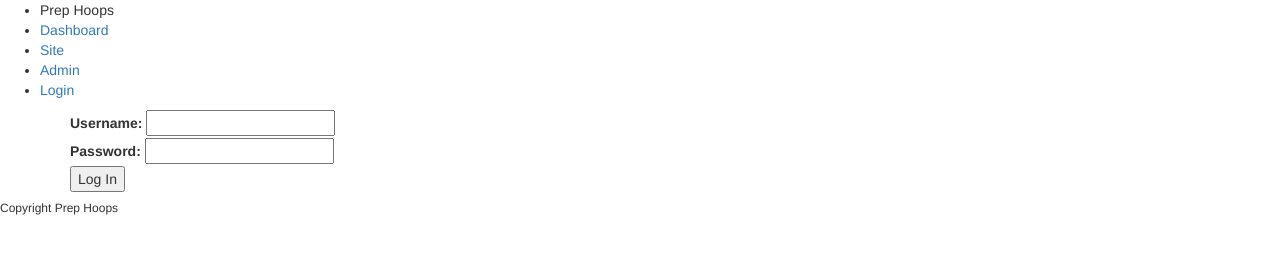
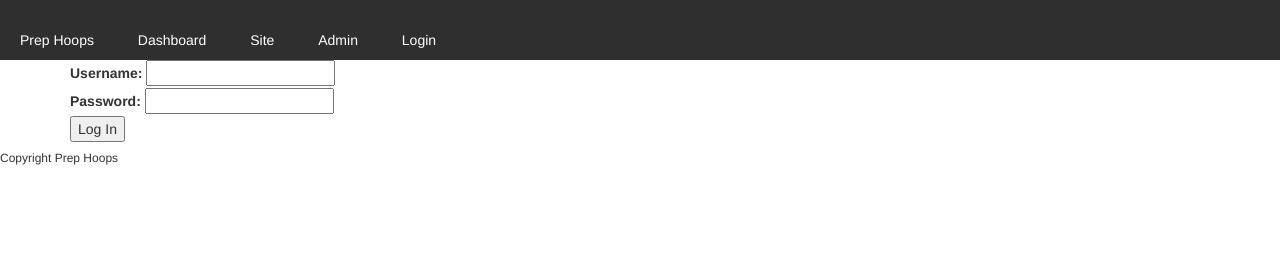
Before and after one commit to JRKeck/prep_hoops_group_client_proj, a website: page client/views/index.html in a window 1280 px wide. Drawn offline with nearby package versions, Linux system fonts and the light colour scheme; files that its build step writes are made by us from their sources; files whose address does not match are found by name.

Commit message:
Add header styles

```diff
--- a/client/styles/header.scss
+++ b/client/styles/header.scss
@@ -1 +1,23 @@
 /* header.scss */
+header {
+  background-color: $color-dk-gray;
+  color: $color-white;
+  a {
+    color: $color-white;
+    &:hover{
+      color: $color-accent;
+      text-decoration: none;
+    }
+  }
+  nav {
+    ul {
+      list-style: none;
+      margin: 0;
+      padding: 0;
+      li {
+        display: inline-block;
+        padding: 30px 20px 10px;
+      }
+    }
+  }
+}
--- a/client/styles/layout.scss
+++ b/client/styles/layout.scss
@@ -4,6 +4,10 @@ html,
 body {
   padding: 0;
   margin: 0;
+}
+
+a {
+  color: $color-accent;
 }
 
 #goToAdmin, #dashboardBanner {
```
Also changed, not shown: server/public/assets/styles/style.css.
